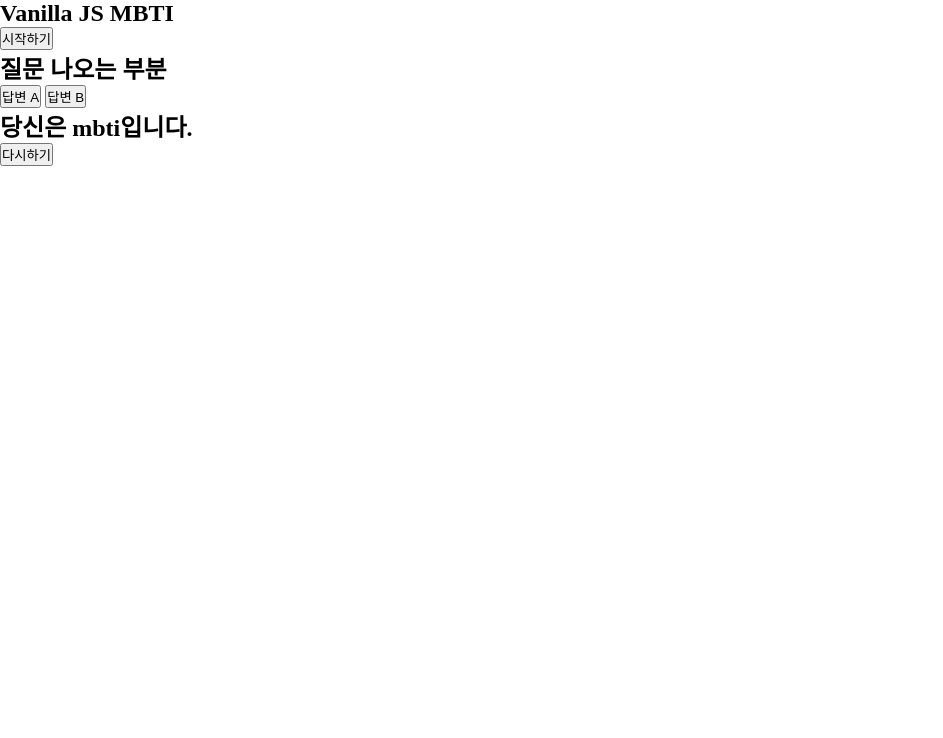
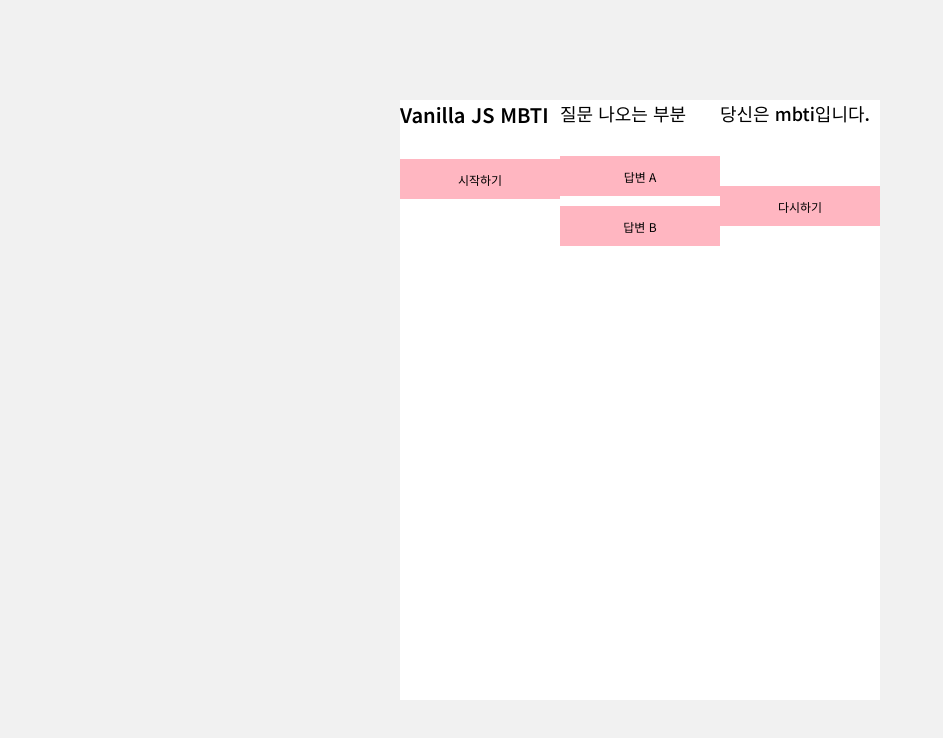
Before and after one commit to kimLrLr/vanilla_JS_MBTI, a plain HTML site: page index.html in a window 1280 px wide. Shown: the whole page, without its empty margins (0-943 px from the left). Drawn offline with Linux system fonts and the light colour scheme.

Commit message:
240406 css작업

```diff
--- a/index.html
+++ b/index.html
@@ -10,14 +10,14 @@
   <body>
     <div class="main_con">
       <!-- 시작페이지 start -->
-      <div class="intro_con">
+      <div class="intro_con content_container">
         <h2>Vanilla JS MBTI</h2>
         <button class="start" type="button">시작하기</button>
       </div>
       <!-- 시작페이지 end -->
 
       <!-- 질문페이지 start -->
-      <div class="qa_con">
+      <div class="qa_con content_container">
         <h2>
           <span class="question">질문 나오는 부분</span>
         </h2>
@@ -29,7 +29,7 @@
       <!-- 질문페이지 end -->
 
       <!-- 결과페이지 start -->
-      <div class="result_con">
+      <div class="result_con content_container">
         <h2 class="mbti">당신은 mbti입니다.</h2>
         <!-- mbti 나오는 곳 -->
         <h3 class="mbti_sum"></h3>
--- a/style.css
+++ b/style.css
@@ -1,15 +1,117 @@
+@import url("https://fonts.googleapis.com/css2?family=Noto+Sans+KR:wght@100..900&display=swap");
+
 * {
   margin: 0;
   padding: 0;
   box-sizing: border-box;
+  font-family: "Noto Sans KR", sans-serif;
 }
 
-ul,
-li {
-  list-style: none;
+body {
+  display: flex;
+  justify-content: center;
+  align-items: center;
+  background-color: #f1f1f1;
+  width: 100%;
+  height: 100vh;
 }
 
-a {
-  text-decoration: none;
-  color: black;
+.main_con {
+  display: flex;
+  width: 480px;
+  max-width: 90%;
+  background-color: #fff;
+  min-height: 600px;
 }
+
+.intro_con > h2 {
+  font-weight: 600;
+  margin-bottom: 30px;
+  font-size: 20px;
+  word-break: keep-all;
+}
+
+.qa_con > h2 {
+  font-weight: 500;
+  font-size: 18px;
+  word-break: keep-all;
+  margin-bottom: 30px;
+}
+
+.result_con > h2 {
+  font-weight: 500;
+  font-size: 18px;
+  word-break: keep-all;
+  margin-bottom: 30px;
+}
+
+.qa_con .answer_con {
+  display: flex;
+  width: 100%;
+  flex-direction: column;
+  justify-content: center;
+  align-items: center;
+}
+
+.main_con button {
+  display: block;
+  border: none;
+  background-color: lightpink;
+  max-width: 250px;
+  padding: 0 20px;
+  width: 100%;
+  height: 40px;
+  font-size: 12px;
+  cursor: pointer;
+}
+
+.qa_con button + button {
+  margin-top: 10px;
+}
+
+.content_container {
+  /* display: none; */
+  flex: 1;
+  flex-direction: column;
+  justify-content: center;
+  align-items: center;
+}
+
+.content_container.active {
+  display: flex;
+}
+
+.result {
+  max-height: 50vh;
+  overflow: auto;
+  margin: 30px 0;
+  padding-right: 10px;
+}
+
+.result li::marker {
+  display: none;
+}
+
+.result li::before {
+  content: "•";
+  color: rgb(248, 193, 129);
+  position: absolute;
+  left: 0;
+  top: 0px;
+}
+
+.result li + li {
+  margin-top: 10px;
+}
+
+/* .result_infor::-webkit-scrollbar {
+  width: 3px;
+}
+
+.result_infor::-webkit-scrollbar-thumb {
+  background: rgb(248, 193, 129);
+}
+
+.result_infor::-webkit-scrollbar-track {
+  background: transparent
+} */
```
